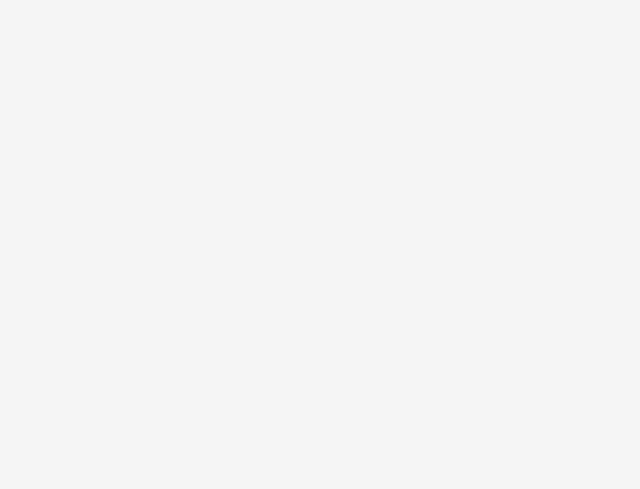
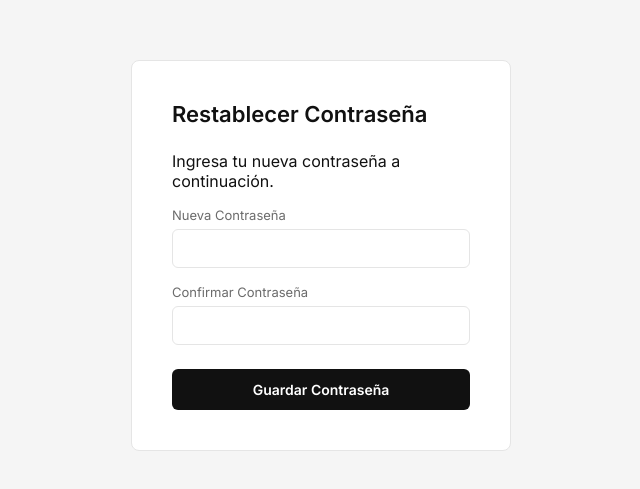
Before and after one commit to Mowi-V/frontend_Ing_soft, a React (Vite) app: page /restablecer-password in a window 1280 px wide. Before the commit this address had no page. Shown: the part 145-634 px from the top of the page, without its empty margins (319-959 px from the left). Built offline with nearby package versions, Linux system fonts and the light colour scheme.

Commit message:
conectado recuperacion de contraseña

```diff
--- a/src/App.jsx
+++ b/src/App.jsx
@@ -4,6 +4,7 @@ import Registro from './pages/Registro';
 import RecuperarPassword from './pages/RecuperarPassword';
 import Exploracion from './pages/Exploracion';
 import DetalleServicio from './pages/DetalleServicio';
+import RestablecerPassword from './pages/RestablecerPassword';
 import './App.css';
 
 function App() {
@@ -16,6 +17,7 @@ function App() {
         <Route path="/recuperar" element={<RecuperarPassword />} />
         <Route path="/exploracion" element={<Exploracion />} />
         <Route path="/servicios/:id" element={<DetalleServicio />} />
+        <Route path="/restablecer-password" element={<RestablecerPassword />} />
       </Routes>
     </BrowserRouter>
   );
--- a/src/pages/Login.jsx
+++ b/src/pages/Login.jsx
@@ -1,5 +1,5 @@
 import { useState } from 'react';
-import { Link } from 'react-router-dom';
+import { Link, useNavigate} from 'react-router-dom';
 import './Login.css';
 
 function Login() {
@@ -8,23 +8,21 @@ function Login() {
   const [error, setError] = useState(null);
 
 const handleSubmit = async (e) => {
-        // Prevenimos que la página se recargue al enviar el formulario
+
         e.preventDefault();
         setError(null);
 
         try {
-            // 2. Hacer la petición a tu API REST de Node.js
             const respuesta = await fetch('/api/usuarios/login', {
                 method: 'POST',
                 headers: { 'Content-Type': 'application/json' },
                 body: JSON.stringify({ correo_electronico: mail, contrasena: password })
             });
 
-            const data = await respuesta.json(); // Extraemos la respuesta del backend[cite: 2]
+            const data = await respuesta.json();
 
             // 3. Evaluar la respuesta del backend
             if (respuesta.status === 200) {
-                // ¡Éxito! Guardamos el token y los datos en el Local Storage[cite: 2]
                 localStorage.setItem('x-token', data.token);
                 localStorage.setItem('usuario_nombre', data.usuario.nombre);
                 localStorage.setItem('usuario_rol', data.usuario.rol);
--- a/src/pages/RecuperarPassword.jsx
+++ b/src/pages/RecuperarPassword.jsx
@@ -1,15 +1,37 @@
 import { useState } from 'react';
-import { Link } from 'react-router-dom';
+import { Link , useNavigate} from 'react-router-dom';
 import './Login.css';
 
 function RecuperarPassword() {
+  const navigate = useNavigate();
   const [correo, setCorreo] = useState('');
   const [enviado, setEnviado] = useState(false);
+  const [error, setError] = useState(null);
 
-  function manejarSubmit(evento) {
-    evento.preventDefault();
-    console.log('Correo para recuperar:', correo);
-    setEnviado(true);
+  const enviarRecuperacion = async (e) => {
+    e.preventDefault();
+    setError(null);
+
+    try {
+            const respuesta = await fetch('/api/recuperacion/solicitar', {
+                method: 'POST',
+                headers: { 'Content-Type': 'application/json' },
+                body: JSON.stringify({ correo_electronico: correo})
+            });
+
+            const data = await respuesta.json();
+
+            if (respuesta.status === 200) {
+              alert(data.msg);
+              navigate("/login");
+
+            } else {
+                setError(data.msg);
+            }
+        } catch (error) {
+            console.error("Error de red", error);
+            setError("Error de conexión con el servidor.");
+        }
   }
 
   return (
@@ -28,7 +50,7 @@ function RecuperarPassword() {
           </>
         ) : (
           <>
-            <form onSubmit={manejarSubmit}>
+            <form onSubmit={enviarRecuperacion}>
               <div className="login-field">
                 <label htmlFor="correo">Correo</label>
                 <input
--- a/src/pages/Registro.jsx
+++ b/src/pages/Registro.jsx
@@ -5,7 +5,6 @@ import './Login.css';
 function Registro() {
 
   const navigate = useNavigate();
-  // Estados originales del componente
   const [nombre, setNombre] = useState('');
   const [apellido, setApellido] = useState('');
   const [correo, setCorreo] = useState('');
@@ -22,7 +21,6 @@ function Registro() {
   const [idBarrio, setIdBarrio] = useState('');
   const [informacionComplementaria, setInformacionComplementaria] = useState('');
 
-  // Cargar las ciudades desde el backend al montar el componente
   useEffect(() => {
     const obtenerUbicaciones = async () => {
       try {
@@ -38,11 +36,10 @@ function Registro() {
     obtenerUbicaciones();
   }, []);
 
-  // Filtrar barrios dependiendo de la ciudad seleccionada
   const manejarCambioCiudad = (e) => {
     const ciudadSeleccionada = e.target.value;
     setIdCiudad(ciudadSeleccionada);
-    setIdBarrio(''); // Limpiar el barrio si se cambia la ciudad
+    setIdBarrio('');
 
     const ciudadEncontrada = ciudades.find(c => c.id_ciudad.toString() === ciudadSeleccionada);
     if (ciudadEncontrada && ciudadEncontrada.Barrios) {
@@ -67,26 +64,24 @@ function Registro() {
   }
 
 const handleSubmit = async (e) => {
-    // 1. Prevenimos que la página se recargue al enviar el formulario
+
     e.preventDefault();
     setError(null);
 
-    // 2. Validación de contraseñas local[cite: 4]
     if (password !== confirmarPassword) {
       setError('Las contraseñas no coinciden');
       return;
     }
 
-    // 3. Construimos el objeto de datos (payload) que espera el backend
     const payload = {
         nombre,
         apellido,
-        correo_electronico: correo, // Mapeo al nombre que espera la BD
-        contrasena: password,       // Mapeo al nombre que espera la BD
-        rol                         // Envía 'cliente' o 'proveedor'
+        correo_electronico: correo,
+        contrasena: password,
+        rol
     };
 
-    // 4. Añadimos los campos específicos según el rol seleccionado[cite: 4]
+
     if (rol === 'cliente') {
         payload.id_ciudad = parseInt(idCiudad);
         payload.id_barrio = parseInt(idBarrio);
@@ -97,23 +92,20 @@ const handleSubmit = async (e) => {
     }
 
     try {
-        // 5. Hacer la petición POST a tu API REST de registro
         const respuesta = await fetch('/api/usuarios/registro', {
             method: 'POST',
             headers: { 'Content-Type': 'application/json' },
             body: JSON.stringify(payload)
         });
 
-        const data = await respuesta.json(); // Extraemos la respuesta del backend
+        const data = await respuesta.json();
 
-        // 6. Evaluar la respuesta del backend (Código 201 significa Creado)
+
         if (respuesta.status === 201) {
-            // ¡Éxito! El usuario fue registrado.
-            // Mostramos una alerta (opcional) y redirigimos al Login.
+
             alert('Cuenta creada exitosamente. Ahora puedes iniciar sesión.');
             navigate('/login');
         } else {
-            // Error de validación en el backend (ej. correo ya existe, faltan campos)
             setError(data.msg || JSON.stringify(data.errores || 'Error al registrar la cuenta'));
         }
     } catch (error) {
@@ -190,7 +182,7 @@ const handleSubmit = async (e) => {
             </select>
           </div>
 
-          {/* 🌟 CAMPOS EXCLUSIVOS PARA EL CLIENTE */}
+          {/* CAMPOS EXCLUSIVOS PARA EL CLIENTE */}
           {rol === 'cliente' && (
             <>
               <div className="login-field">
--- /dev/null
+++ b/src/pages/RestablecerPassword.jsx
@@ -0,0 +1,96 @@
+import { useState } from 'react';
+import { useNavigate, useSearchParams } from 'react-router-dom';
+import './Login.css'; // Reutilizando los estilos de tu login
+
+function RestablecerPassword() {
+  const [nuevaContrasena, setNuevaContrasena] = useState('');
+  const [confirmarContrasena, setConfirmarContrasena] = useState('');
+  const [error, setError] = useState(null);
+
+  const navigate = useNavigate();
+  // Este hook nos permite leer los parámetros de la URL (ej. ?token=abcd...)
+  const [searchParams] = useSearchParams();
+  const token = searchParams.get('token');
+
+  const handleSubmit = async (e) => {
+    e.preventDefault();
+    setError(null);
+
+    // 1. Validaciones locales
+    if (!token) {
+      setError('Enlace inválido o incompleto. Faltan credenciales.');
+      return;
+    }
+    if (nuevaContrasena !== confirmarContrasena) {
+      setError('Las contraseñas no coinciden.');
+      return;
+    }
+    if (nuevaContrasena.length < 6) {
+      setError('La contraseña debe tener al menos 6 caracteres.');
+      return;
+    }
+
+    try {
+      // 2. Petición POST a tu API REST
+      const respuesta = await fetch('/api/recuperacion/restablecer', {
+        method: 'POST',
+        headers: { 'Content-Type': 'application/json' },
+        body: JSON.stringify({
+          token: token,
+          nueva_contrasena: nuevaContrasena
+        })
+      });
+
+      const data = await respuesta.json();
+
+      if (respuesta.status === 200) {
+        alert('Contraseña restablecida con éxito. Ya puedes iniciar sesión.');
+        navigate('/login'); // Redirigimos al usuario al login
+      } else {
+        setError(data.msg || 'Error al restablecer la contraseña.');
+      }
+    } catch (error) {
+      console.error("Error de red", error);
+      setError("Error de conexión con el servidor.");
+    }
+  };
+
+  return (
+    <div className="login-page">
+      <div className="login-card">
+        <h1>Restablecer Contraseña</h1>
+        <p>Ingresa tu nueva contraseña a continuación.</p>
+
+        <form onSubmit={handleSubmit}>
+          <div className="login-field">
+            <label htmlFor="nuevaContrasena">Nueva Contraseña</label>
+            <input
+              id="nuevaContrasena"
+              type="password"
+              value={nuevaContrasena}
+              onChange={(e) => setNuevaContrasena(e.target.value)}
+              required
+            />
+          </div>
+
+          <div className="login-field">
+            <label htmlFor="confirmarContrasena">Confirmar Contraseña</label>
+            <input
+              id="confirmarContrasena"
+              type="password"
+              value={confirmarContrasena}
+              onChange={(e) => setConfirmarContrasena(e.target.value)}
+              required
+            />
+          </div>
+
+          {error && <p className="login-error">{error}</p>}
+
+          <button type="submit" className="login-button">Guardar Contraseña</button>
+        </form>
+      </div>
+    </div>
+  );
+}
+
+export default RestablecerPassword;
```
